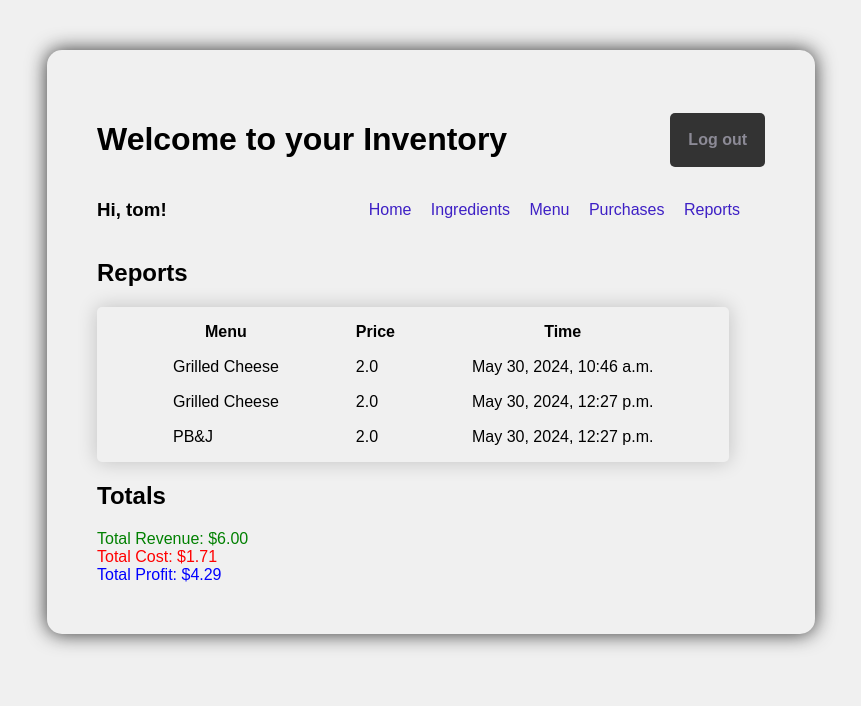
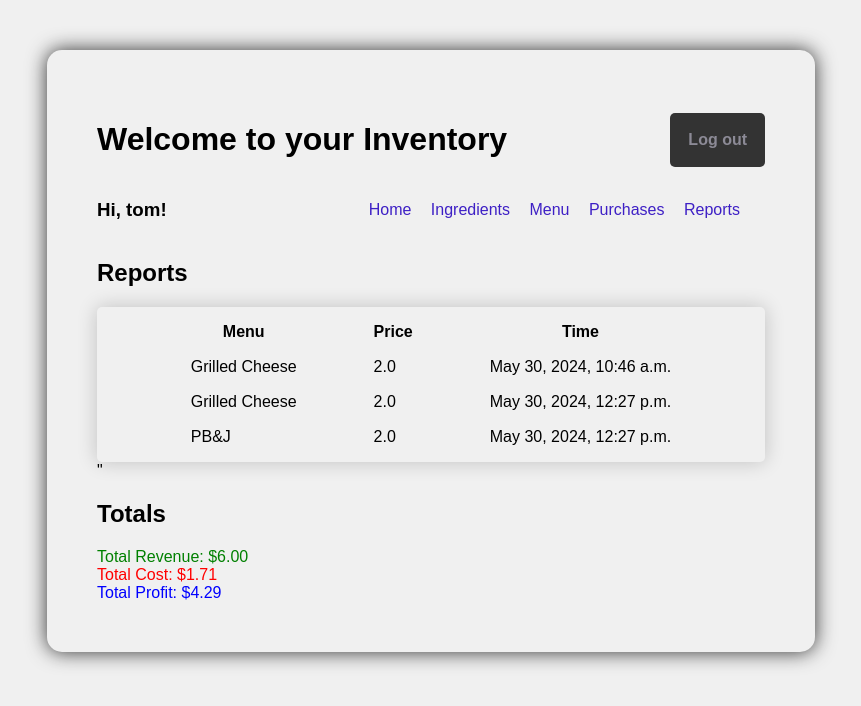
Before and after one commit to LisaBuccheri/Inventory_cc, a Django app: page /sales/ in a window 1280 px wide. Shown: the top 706 px of the page, without its empty margins (209-1070 px from the left). Run offline with Django 5.2, Linux system fonts and the light colour scheme; a user stored in the database is signed in; data comes from the database, SQL or seed files in the repository.

Commit message:
few change

```diff
--- a/inventory/inventory_app/static/inventory_app/style.css
+++ b/inventory/inventory_app/static/inventory_app/style.css
@@ -91,5 +91,4 @@ table {
   border-spacing: 75px 15px;
   border-radius: 5px;
   box-shadow: 0 0 20px rgba(0, 0, 0, 0.2);
-
 }
--- a/inventory/inventory_app/templates/ingredient_list.html
+++ b/inventory/inventory_app/templates/ingredient_list.html
@@ -1,6 +1,7 @@
 {% extends "./base.html" %}
 
 {% block content %}
+<div class="flex-container">
     <h1>Inventory of the day :</h1>
     <a href="{% url 'inventory_app:add_ingredient' %}">Add new ingredient</a>
         <table>
@@ -20,5 +21,5 @@
                 </tr>
             {% endfor %}
     </table>
-
+</div>
 {% endblock %}
--- a/inventory/inventory_app/templates/menu.html
+++ b/inventory/inventory_app/templates/menu.html
@@ -1,6 +1,7 @@
 {% extends "./base.html" %}
 
 {% block content %}
+<div class="flex-container">
     <h2>Menu</h2>
     <a href="{% url 'inventory_app:add_menu' %}">Add Menu</a>
     <a href="{% url 'inventory_app:add_requirement' %}">Add Recipe Requirement</a>
@@ -26,6 +27,7 @@
             </tr>
         {% endfor %}
     </table>
+</div>
 
 {% endblock %}
 
--- a/inventory/inventory_app/templates/purchases.html
+++ b/inventory/inventory_app/templates/purchases.html
@@ -1,6 +1,7 @@
 {% extends "./base.html" %}
 
 {% block content %}
+<div class="flex-container">
     <h2>Purchases</h2>
     <a href="{% url 'inventory_app:add_purchase' %}">Add Purchase</a>
 
@@ -18,5 +19,5 @@
         </tr>
         {% endfor %}
     </table>
-
+</div>
 {% endblock %}
--- a/inventory/inventory_app/templates/sales.html
+++ b/inventory/inventory_app/templates/sales.html
@@ -1,9 +1,8 @@
 {% extends "./base.html" %}
 
 {% block content %}
-
+<div class="flex-container">
     <h2>Reports</h2>
-
     <table>
         <tr>
             <th>Menu</th>
@@ -18,9 +17,13 @@
         </tr>
         {% endfor %}
     </table>
+</div>"
+
+<div>
     <h2>Totals</h2>
     <div style="color: green;">Total Revenue: ${{ revenue|stringformat:".2f" }}</div>
     <div style="color: red;">Total Cost: ${{ total_cost|stringformat:".2f" }}</div>
     <div style="color: blue;">Total Profit: ${{ profit|stringformat:".2f" }}</div>
+</div>
 
 {% endblock %}
```
Lines whose indentation alone changed are shown as unchanged.
